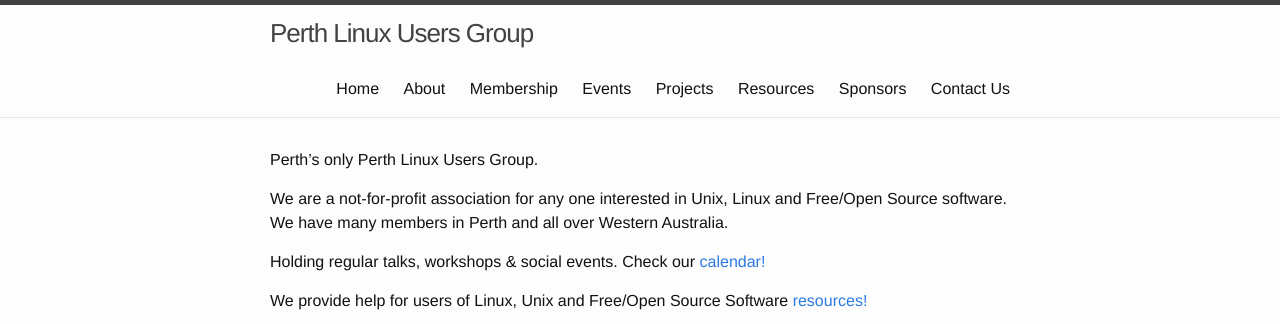
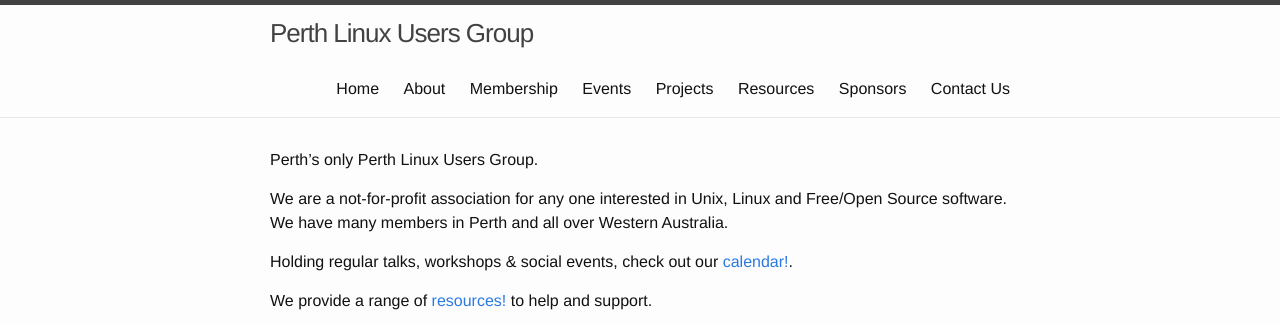
Before and after one commit to plugorgau/plugorgau.github.io, a Jekyll site: the page built from pages/index.md, in a window 1280 px wide, cut to the strip 0-324 px from the top of the page. Built offline with Jekyll 4.4.1, drawn with Linux system fonts in a browser that asks for light colours.

Commit message:
Update index.md

```diff
--- a/pages/index.md
+++ b/pages/index.md
@@ -7,9 +7,9 @@ Perth's only Perth Linux Users Group.
 
 We are a not-for-profit association for any one interested in Unix, Linux and Free/Open Source software. We have many members in Perth and all over Western Australia.
 
-Holding regular talks, workshops & social events. Check our [calendar!](http://plug.org.au)
+Holding regular talks, workshops & social events, check out our [calendar!](http://plug.org.au).
 
-We provide help for users of Linux, Unix and Free/Open Source Software [resources!](http://plug.org.au/about)
+We provide a range of [resources!](http://plug.org.au/about) to help and support.
 
 <iframe src="https://www.google.com/calendar/embed?showTitle=0&amp;showNav=0&amp;showDate=0&amp;showPrint=0&amp;showTabs=0&amp;showCalendars=0&amp;mode=AGENDA&amp;height=200&amp;wkst=1&amp;bgcolor=%23FFFFFF&amp;src=president%40plug.org.au&amp;color=%23182C57&amp;ctz=Australia%2FPerth" style=" border-width:0 " width="100%" height="200" frameborder="0" scrolling="no"></iframe>
 
```
